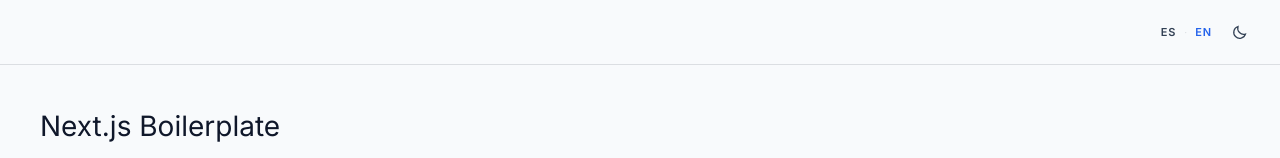
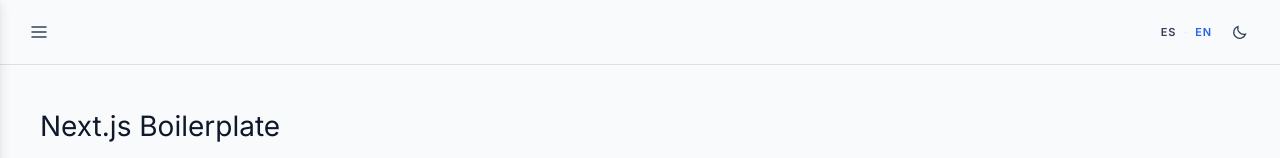
Before and after one commit to Gruschka/nextjs-boiler, a Next.js app: page /en in a window 1280 px wide. Shown: the top 158 px of the page. Built offline with nearby package versions, Linux system fonts and the light colour scheme.

Commit message:
feat(ui): add overlay sidebar with Zustand toggle

```diff
--- a/src/app/[locale]/layout.tsx
+++ b/src/app/[locale]/layout.tsx
@@ -5,6 +5,7 @@
 import { notFound } from 'next/navigation'
 import { QueryProvider } from '@/components/layout/QueryProvider'
 import { SetHtmlLang } from '@/components/layout/SetHtmlLang'
+import { Sidebar } from '@/components/layout/Sidebar'
 import { routing } from '@/i18n/routing'
 
 export const metadata: Metadata = {
@@ -35,6 +36,7 @@
     <NextIntlClientProvider messages={messages}>
       <QueryProvider>
         <SetHtmlLang locale={locale} />
+        <Sidebar />
         {children}
       </QueryProvider>
     </NextIntlClientProvider>
--- a/src/app/[locale]/page.tsx
+++ b/src/app/[locale]/page.tsx
@@ -1,5 +1,6 @@
 import { useTranslations } from 'next-intl'
 import { ThemeToggle } from '@/components/layout/ThemeToggle'
+import { SidebarToggle } from '@/components/layout/SidebarToggle'
 import { LocaleSelector } from '@/components/ui/LocaleSelector'
 
 export default function Home() {
@@ -10,14 +11,17 @@
         style={{
           display: 'flex',
           alignItems: 'center',
-          justifyContent: 'flex-end',
+          justifyContent: 'space-between',
           gap: 'var(--sp-sm)',
           padding: 'var(--sp-md) var(--sp-lg)',
           borderBottom: '1px solid var(--border-1)',
         }}
       >
-        <LocaleSelector />
-        <ThemeToggle />
+        <SidebarToggle />
+        <div style={{ display: 'flex', alignItems: 'center', gap: 'var(--sp-sm)' }}>
+          <LocaleSelector />
+          <ThemeToggle />
+        </div>
       </header>
       <main style={{ padding: 'var(--sp-xl)', maxWidth: 600 }}>
         <h1 style={{ color: 'var(--fg-1)', marginBottom: 'var(--sp-sm)', fontSize: 28 }}>
--- /dev/null
+++ b/src/components/layout/Sidebar/index.tsx
@@ -0,0 +1,47 @@
+'use client'
+
+import { useUIStore } from '@/stores/ui'
+import { cn } from '@/lib/utils'
+
+export function Sidebar() {
+  const { sidebarOpen, setSidebarOpen } = useUIStore()
+
+  return (
+    <>
+      <div
+        className={cn(
+          'fixed inset-0 z-40 bg-black/40 transition-opacity duration-200',
+          sidebarOpen ? 'opacity-100' : 'pointer-events-none opacity-0',
+        )}
+        onClick={() => setSidebarOpen(false)}
+        aria-hidden="true"
+      />
+
+      <aside
+        className={cn(
+          'fixed inset-y-0 left-0 z-50 flex w-72 flex-col bg-[var(--bg-surface)] shadow-[var(--shadow-2)]',
+          'transition-transform duration-200',
+          sidebarOpen ? 'translate-x-0' : '-translate-x-full',
+        )}
+        aria-label="Sidebar"
+      >
+        <div className="flex items-center justify-between border-b border-border px-4 py-3">
+          <span className="text-sm font-medium text-fg">Menu</span>
+          <button
+            onClick={() => setSidebarOpen(false)}
+            className="rounded p-1 text-fg-2 hover:text-fg"
+            aria-label="Close sidebar"
+          >
+            <svg width="16" height="16" viewBox="0 0 16 16" fill="none" stroke="currentColor" strokeWidth="1.5">
+              <path d="M12 4L4 12M4 4l8 8" strokeLinecap="round" />
+            </svg>
+          </button>
+        </div>
+
+        <nav className="flex-1 overflow-y-auto p-4">
+          <p className="text-sm text-fg-3">Navigation items go here.</p>
+        </nav>
+      </aside>
+    </>
+  )
+}
--- /dev/null
+++ b/src/components/layout/SidebarToggle/index.tsx
@@ -0,0 +1,19 @@
+'use client'
+
+import { useUIStore } from '@/stores/ui'
+
+export function SidebarToggle() {
+  const toggleSidebar = useUIStore((s) => s.toggleSidebar)
+
+  return (
+    <button
+      onClick={toggleSidebar}
+      className="rounded p-1.5 text-fg-2 hover:text-fg"
+      aria-label="Open sidebar"
+    >
+      <svg width="18" height="18" viewBox="0 0 18 18" fill="none" stroke="currentColor" strokeWidth="1.5">
+        <path d="M2 4h14M2 9h14M2 14h14" strokeLinecap="round" />
+      </svg>
+    </button>
+  )
+}
```
